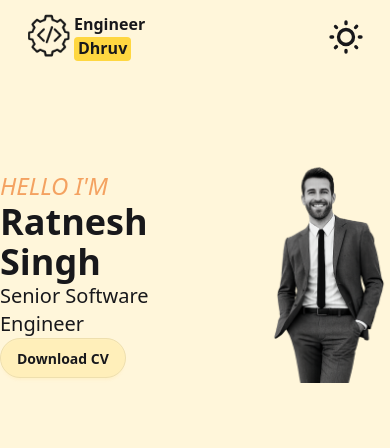
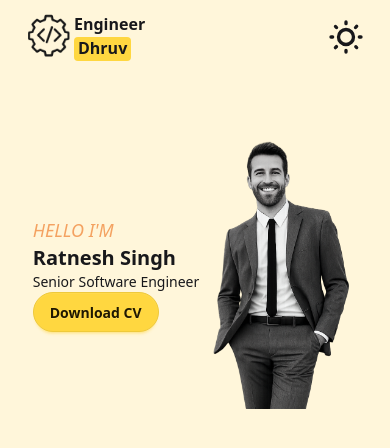
Before and after one commit to dhruva-dev/portfolio, a Next.js app: page / in a window 390 px wide. Shown: the top 448 px of the page. Built offline with nearby package versions, Linux system fonts and the light colour scheme.

Commit message:
Download PDF and responsive mobile fixes

```diff
--- /dev/null
+++ b/app/components/download.tsx
@@ -0,0 +1,18 @@
+'use client';
+
+export default function DownloadCVButton() {
+  const handleDownload = () => {
+    const link = document.createElement('a');
+    link.href = '/pdf/ratnesh_singh_resume.pdf';
+    link.download = 'Ratnesh_CV.pdf'; // optional custom file name
+    document.body.appendChild(link);
+    link.click();
+    document.body.removeChild(link);
+  };
+
+  return (
+    <button onClick={handleDownload} className="btn btn-primary rounded-full">
+      Download CV
+    </button>
+  );
+}
--- a/app/page.tsx
+++ b/app/page.tsx
@@ -1,3 +1,4 @@
+import DownloadCVButton from "./components/download";
 import Logo from "./components/Logo";
 import ThemeToggle from "./components/ThemeToggle";
 import Image from "next/image";
@@ -5,21 +6,23 @@ import Image from "next/image";
 export default function Home() {
   return (
     <>
-      <div className="flex justify-between py-3 px-6 items-center">
+      <div className="px-6">
+        <div className="flex justify-between py-3 items-center">
           <Logo />
           <ThemeToggle />
         </div>
-      <div className="flex justify-center h-100 gap-15 items-center">
+        <div className="flex justify-center gap-2 h-100 items-center">
           <div>
-          <h2 className="text-2xl italic text-[#f4a261]">HELLO I&apos;M</h2>
-          <h1 className="text-4xl font-semibold">Ratnesh Singh</h1>
-          <h3 className="text-xl">Senior Software Engineer</h3>
-          <button className="rounded-full btn">Download CV</button>
+            <h2 className="text-lg md:text-2xl italic text-[#f4a261]">HELLO I&apos;M</h2>
+            <h1 className="text-xl md:text-4xl font-semibold">Ratnesh Singh</h1>
+            <h1 className="text-sm md:text-base">Senior Software Engineer</h1>
+            <DownloadCVButton />
           </div>
           <div>
             <Image src="/images/user.png" alt="Logo" width={150} height={200} />
           </div>
         </div>
+      </div>
     </>
   );
 }
```
Also changed, not shown: 1 other file (tests, documents, lock files or other folders). Lines whose indentation alone changed are shown as unchanged.
